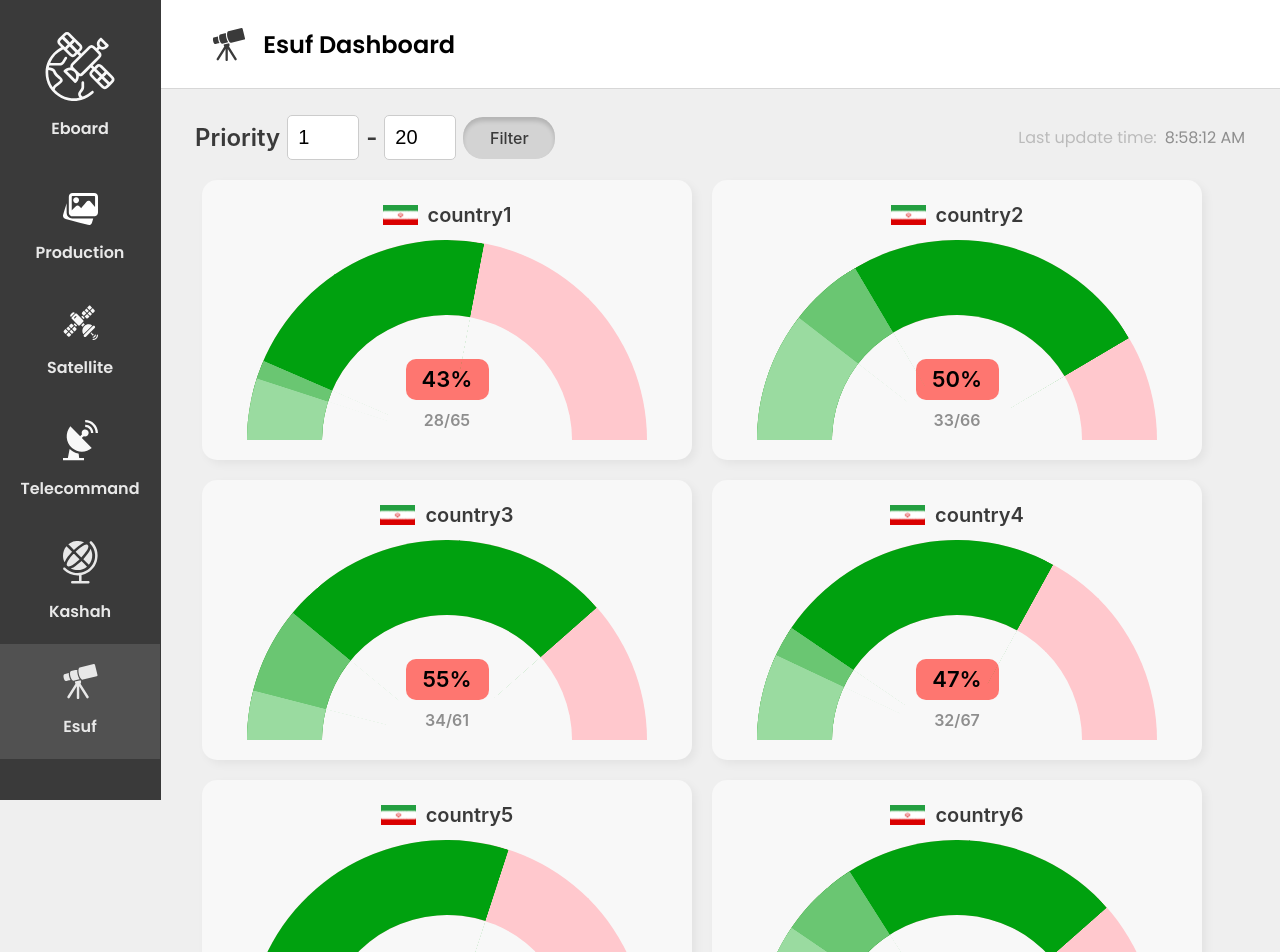
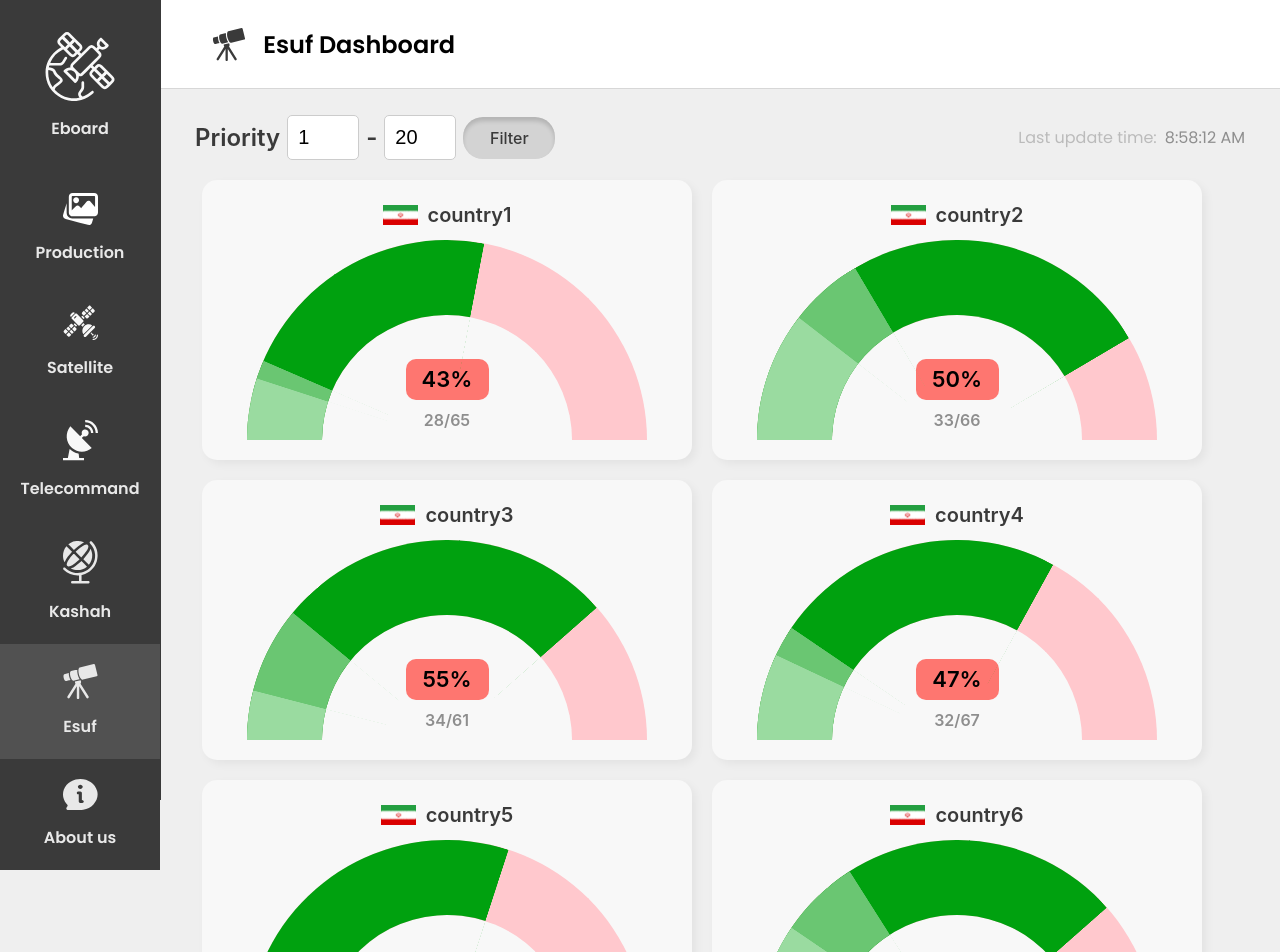
Before and after one commit to DaniRubin/Eboard, a React (Vite) app: page /Esuf in a window 1280 px wide. Shown: the top 952 px of the page. Built offline with nearby package versions, Linux system fonts and the light colour scheme.

Commit message:
Added About us page

```diff
--- a/src/components/Layout/SideNav.tsx
+++ b/src/components/Layout/SideNav.tsx
@@ -5,6 +5,7 @@ import prodLogo from "../../assets/ProductionLogo.svg";
 import telecommandLogo from "../../assets/TelecomandIcon.svg";
 import kashahLogo from "../../assets/KashahIcon.svg";
 import esufLogo from "../../assets/EsufIcon.svg";
+import infoLogo from "../../assets/InfoIcon.svg";
 import {useNavigate} from "react-router-dom";
 
 const SideNavStyle = styled.div`
@@ -20,7 +21,7 @@ const SideNavStyle = styled.div`
   background: #3A3A3A;
   //gap: 20px;
 `
-const SideNavOptionStyle = styled.div<{ isTitle: boolean, isSelected: boolean }>((props) => {
+const SideNavOptionStyle = styled.div<{ isTitle: boolean, isSelected: boolean, isLast: boolean }>((props) => {
     return `
     color: var(--light-grey, #E8E8E8);
       text-align: center;
@@ -33,12 +34,13 @@ const SideNavOptionStyle = styled.div<{ isTitle: boolean, isSelected: boolean }>
       padding: 20px;
       cursor: ${props.isTitle ? 'arrow' : 'pointer'};
       background-color: ${props.isSelected ? '#515151' : '#3A3A3A'};
+      margin-top: ${props.isLast ? 'auto' : 'null'};
       &:hover {
         background-color: ${props.isTitle ? '#3A3A3A' : '#BBB'};
       }
       div {
         margin-top: 8px;
-      }
+      };
 `
 })
 
@@ -53,23 +55,21 @@ const SideNav = () => {
 
     return <SideNavStyle>
         <SideNavOption logo={ebaordLogo} logoText={"satLogo"} OptionText={"Eboard"} isTitle={true} isSelected={false}
-                       onClick={() => {
-                       }}/>
-        <SideNavOption logo={prodLogo} logoText={"productionLogo"} OptionText={"Production"} isTitle={false}
-                       isSelected={window.location.pathname === '/'}
-                       onClick={() => navigate('/')}/>
-        <SideNavOption logo={satLogo} logoText={"satLogo"} OptionText={"Satellite"} isTitle={false}
+                       onClick={() => null}/>
+        <SideNavOption logo={prodLogo} logoText={"productionLogo"} OptionText={"Production"}
+                       isSelected={window.location.pathname === '/'} onClick={() => navigate('/')}/>
+        <SideNavOption logo={satLogo} logoText={"satLogo"} OptionText={"Satellite"}
                        isSelected={window.location.pathname.includes('satellite')}
                        onClick={() => navigate('/satellite/Sat1')}/>
-        <SideNavOption logo={telecommandLogo} logoText={"telecommand logo"} OptionText={"Telecommand"} isTitle={false}
+        <SideNavOption logo={telecommandLogo} logoText={"telecommand logo"} OptionText={"Telecommand"}
                        isSelected={window.location.pathname === '/telecommand'}
                        onClick={() => navigate('/telecommand')}/>
-        <SideNavOption logo={kashahLogo} logoText={"kashah logo"} OptionText={"Kashah"} isTitle={false}
-                       isSelected={window.location.pathname === '/kashah'}
-                       onClick={() => navigate('/kashah')}/>
-        <SideNavOption logo={esufLogo} logoText={"Esuf logo"} OptionText={"Esuf"} isTitle={false}
-                       isSelected={window.location.pathname === '/Esuf'}
-                       onClick={() => navigate('/Esuf')}/>
+        <SideNavOption logo={kashahLogo} logoText={"kashah logo"} OptionText={"Kashah"}
+                       isSelected={window.location.pathname === '/kashah'} onClick={() => navigate('/kashah')}/>
+        <SideNavOption logo={esufLogo} logoText={"Esuf logo"} OptionText={"Esuf"}
+                       isSelected={window.location.pathname === '/Esuf'} onClick={() => navigate('/Esuf')}/>
+        <SideNavOption logo={infoLogo} logoText={"Info logo"} OptionText={"About us"} isLast={true}
+                       isSelected={window.location.pathname === '/Info'} onClick={() => null}/>
     </SideNavStyle>
 
 }
@@ -80,11 +80,13 @@ type SideNavOptionProps = {
     OptionText: string,
     isTitle: boolean,
     onClick: () => void,
-    isSelected: boolean
+    isSelected: boolean,
+    isLast: boolean
 };
 
 const SideNavOption = (props: SideNavOptionProps) => (
-    <SideNavOptionStyle isTitle={props.isTitle} isSelected={props.isSelected} onClick={props.onClick}>
+    <SideNavOptionStyle isTitle={props.isTitle} isLast={props.isLast} isSelected={props.isSelected}
+                        onClick={props.onClick}>
         <NavImage src={props.logo} alt={props.logoText} isTitle={props.isTitle}/>
         <div>{props.OptionText}</div>
     </SideNavOptionStyle>
```
Also changed, not shown: src/assets/InfoIcon.svg (added).
